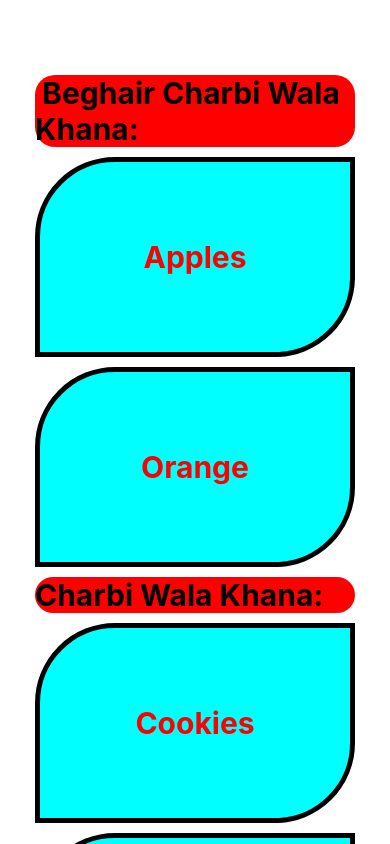
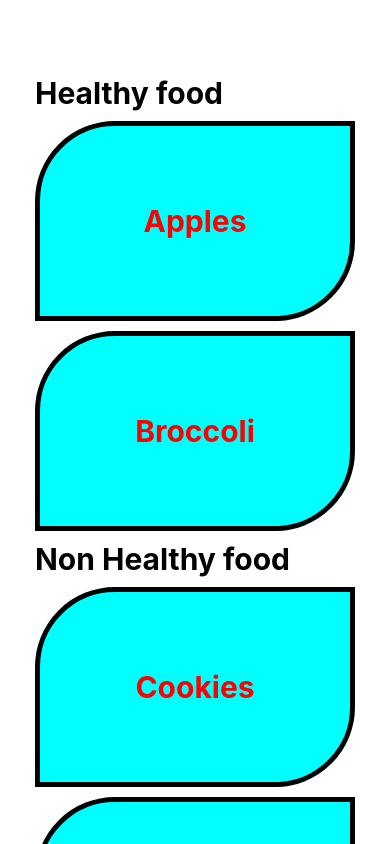
Before and after one commit to Shah-Jahan-Mukhtar/React_Native_series, a React Native app: screen / in a window 390 px wide. Shown: the top 844 px of the page. Built offline with nearby package versions, Linux system fonts and the light colour scheme.

Commit message:
Flat list and section list

```diff
--- a/App.js
+++ b/App.js
@@ -7,8 +7,8 @@ import Food from './components/food'
 // import { createStackNavigator } from '@react-navigation/stack';
 
 const FOOD=[
-  {title:' Beghair Charbi Wala Khana',data:['Apples', 'Orange']},
-  {title:'Charbi Wala Khana' , data:['Cookies', 'Biryani', 'Cake']}
+  {title:'Healthy food',data:['Apples', 'Broccoli']},
+  {title:'Non Healthy food' , data:['Cookies', 'Doritos', 'Eclairs']}
 ]
 
 
@@ -21,7 +21,7 @@ const  App=()=> {
       sections={FOOD}
       keyExtractor={(item)=>item}
       renderItem={(data)=><Food name={data.item} /> }
-      renderSectionHeader={({section})=>(<Text style={styles.heading}>{section.title}:</Text>)}
+      renderSectionHeader={({section})=>(<Text style={styles.heading}>{section.title}</Text>)}
       // ListHeaderComponent={<Text style={styles.heading}>Solarized</Text>}
       />
     </SafeAreaView>
@@ -40,9 +40,7 @@ const styles=StyleSheet.create({
   heading:{
     fontSize:30,
     fontWeight:'bold',
-   backgroundColor:'red',
-   marginBottom:10,
-   borderRadius:20
+    marginBottom:10
   }
 })
 
```
